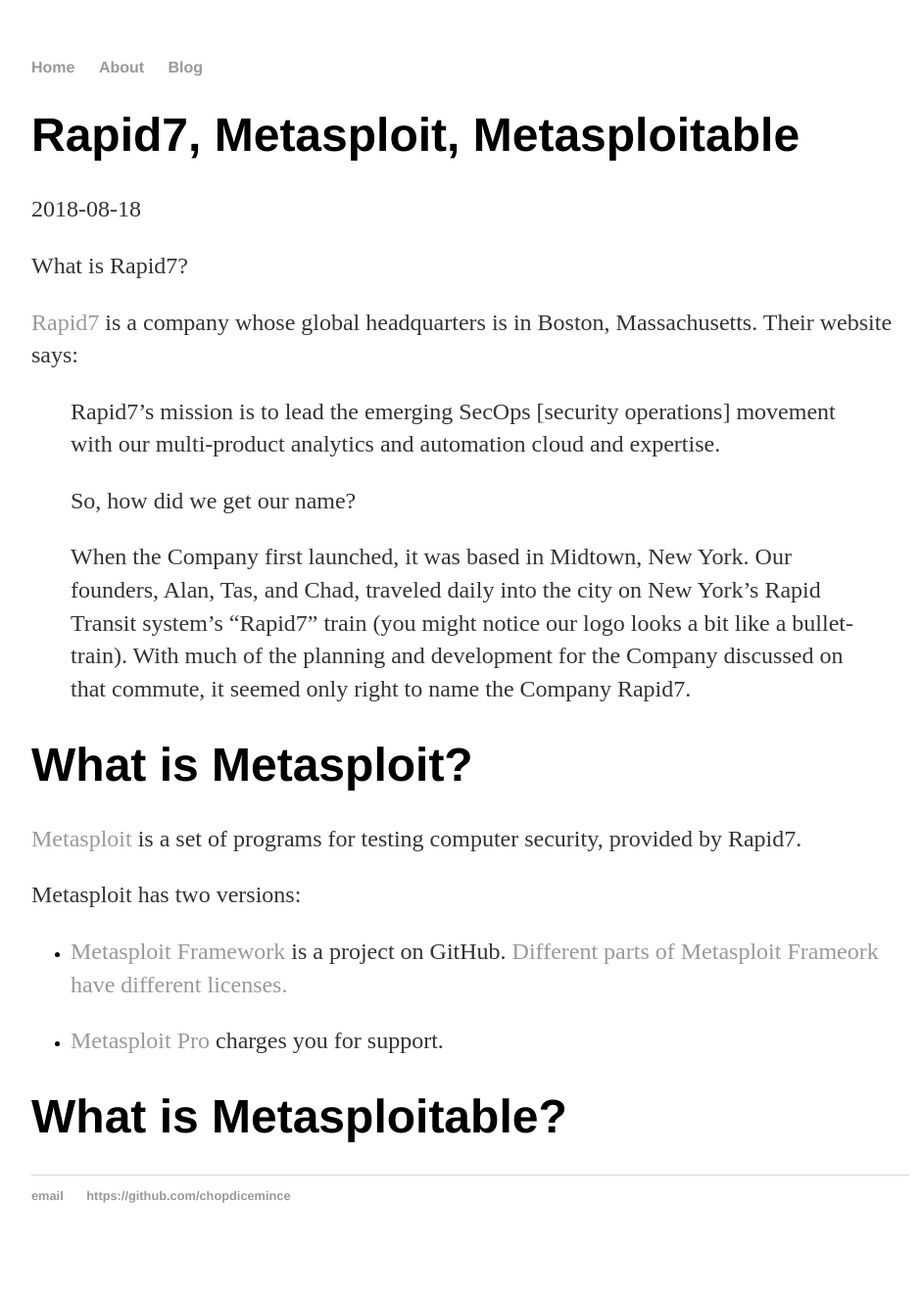
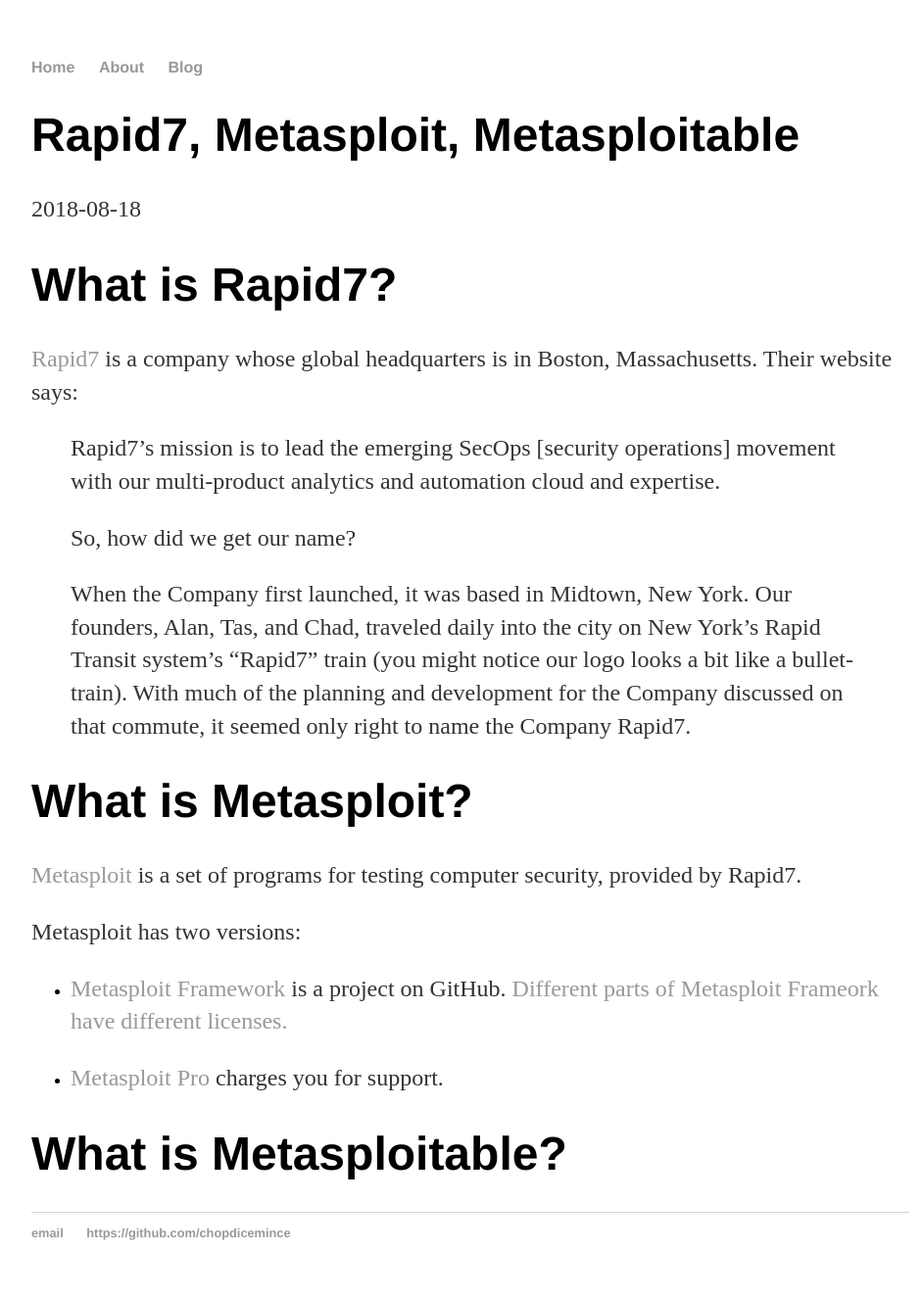
Before and after one commit to chopdicemince/chopdicemince.github.io, a Jekyll site: the page built from _posts/2018-08-18-rapid7-metasploit-metasploitable.md, in a window 1280 px wide. Shown: the whole page at 98% size, without its empty margins (160-1101 px from the left). Built offline with Jekyll 4.4.1, drawn with Linux system fonts in a browser that asks for light colours; before the commit the page ends 1288 px from its top, so only the background shows below that.

Commit message:
Make question into a header

```diff
--- a/_posts/2018-08-18-rapid7-metasploit-metasploitable.md
+++ b/_posts/2018-08-18-rapid7-metasploit-metasploitable.md
@@ -4,7 +4,7 @@
 date: 2018-08-18
 ---
 
-What is Rapid7?
+# What is Rapid7?
 
 [Rapid7](https://www.rapid7.com/) is a company whose global headquarters is in Boston, Massachusetts. Their website says:
 
```
